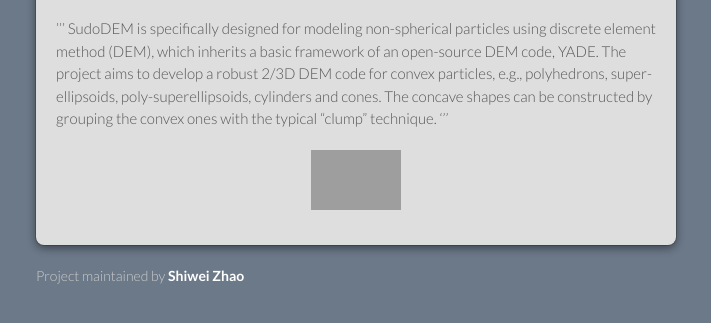
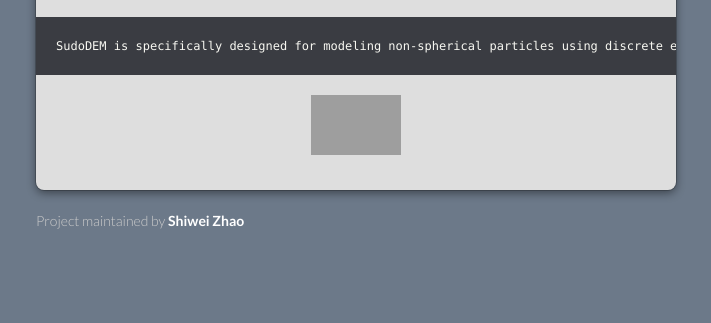
Before and after one commit to SudoDEM/sudodem.github.io, a Jekyll site: the page built from index.md, in a window 1280 px wide, cut to the strip 510-833 px from the top of the page. Shown: the whole strip, without its empty margins (284-995 px from the left). Built offline with Jekyll 4.4.1, drawn with Linux system fonts in a browser that asks for light colours; grey boxes are pictures that could not be loaded.

Commit message:
Update index.md

```diff
--- a/index.md
+++ b/index.md
@@ -6,14 +6,11 @@ layout: default
 
 
 * * *
-'''
-SudoDEM is specifically designed for modeling non-spherical particles using discrete element method (DEM), which inherits a basic framework of an open-source DEM code, YADE. The project aims to develop a robust 2/3D DEM code for convex particles, e.g., polyhedrons, super-ellipsoids, poly-superellipsoids, cylinders and cones. The concave shapes can be constructed by grouping the convex ones with the typical "clump" technique.
-'''
+
+    SudoDEM is specifically designed for modeling non-spherical particles using discrete element method (DEM), which inherits a basic framework of an open-source DEM code, YADE. The project aims to develop a robust 2/3D DEM code for convex particles, e.g., polyhedrons, super-ellipsoids, poly-superellipsoids, cylinders and cones. The concave shapes can be constructed by grouping the convex ones with the typical "clump" technique.
+
 <p align="center">
-    <a href="https://github.com/SudoDEM/SudoDEM" alt="Binary downloads">
-        <img src="https://img.shields.io/github/downloads/SudoDEM/SudoDEM/total?label=Binary%20downloads&style=social" /></a>
-    <a href="#license" alt="license">
-        <img src="https://img.shields.io/github/license/SudoDEM/SudoDEM" /></a>
-    <a href="#code size" alt="code size">
-        <img src="https://img.shields.io/github/languages/code-size/SudoDEM/SudoDEM" /></a>
+    <a href="#license" alt="license"> <img src="https://img.shields.io/github/license/SudoDEM/SudoDEM"/></a>
+    <a href="#code size" alt="code size"> <img src="https://img.shields.io/github/languages/code-size/SudoDEM/SudoDEM"/></a>
+    <a href="https://github.com/SudoDEM/SudoDEM" alt="Binary downloads"> <img src="https://img.shields.io/github/downloads/SudoDEM/SudoDEM/total?label=Binary%20downloads&style=social" /></a>
 </p>
```
